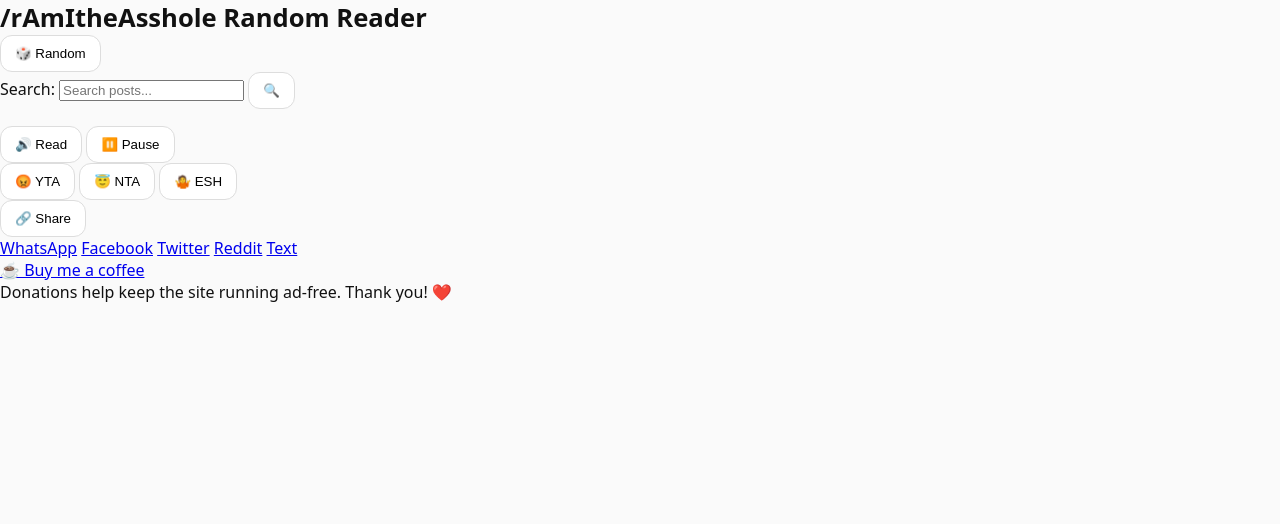
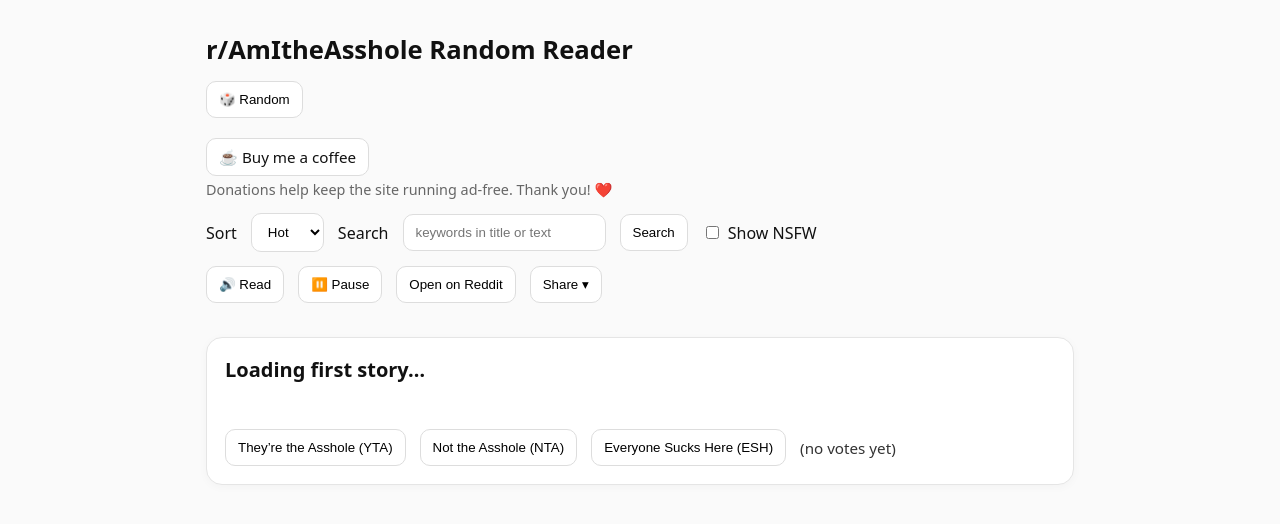
Before and after one commit to r0bay/Latest-Version-of-AITA, a Flask app: page / in a window 1280 px wide. Shown: the top 524 px of the page. Run offline with Flask 3, Linux system fonts and the light colour scheme; data that the repository does not hold is empty.

Commit message:
Add Search button to filter r/AITA posts by keyword

```diff
--- a/static/app.js
+++ b/static/app.js
@@ -10,6 +10,7 @@
 const rangeSel  = document.getElementById("topRange");
 const nsfwChk   = document.getElementById("nsfw");
 const searchBox = document.getElementById("searchBox");
+const searchBtn = document.getElementById("searchBtn"); // NEW
 
 const randomBtn = document.getElementById("randomBtn");
 
@@ -29,7 +30,6 @@
 
 // ---------- State ----------
 let currentPost = null;
-let paused = false;
 
 // ---------- Helpers ----------
 function setLoading(isLoading) {
@@ -47,7 +47,7 @@
   if (sortSel.value) p.set("sort", sortSel.value);
   if (sortSel.value === "top" && rangeSel.value) p.set("t", rangeSel.value);
   if (nsfwChk.checked) p.set("nsfw", "1");
-  if (searchBox.value.trim()) p.set("q", searchBox.value.trim());
+  if (searchBox.value.trim()) p.set("q", searchBox.value.trim()); // picks up your search text
   return p.toString();
 }
 
@@ -110,7 +110,6 @@
       const y = data.counts?.YTA || 0;
       const n = data.counts?.NTA || 0;
       const e = data.counts?.ESH || 0;
-      // No "you voted" text anymore:
       tallyEl.textContent = `YTA: ${y} • NTA: ${n} • ESH: ${e}`;
       setMetaPostVote(currentPost);
       setError("You can only vote once for this story.");
@@ -142,7 +141,6 @@
     const y = data.counts?.YTA || 0;
     const n = data.counts?.NTA || 0;
     const e = data.counts?.ESH || 0;
-    // No "you voted" text here either:
     if (y + n + e > 0) tallyEl.textContent = `YTA: ${y} • NTA: ${n} • ESH: ${e}`;
     if (data.your_vote) setMetaPostVote(currentPost);
   } catch {}
@@ -151,27 +149,21 @@
 // ---------- Speech ----------
 function stopSpeech() {
   synth.cancel();
-  paused = false;
   pauseBtn.textContent = "⏸️ Pause";
 }
-
 function readAloud() {
   if (!currentPost) return;
   stopSpeech();
   const u = new SpeechSynthesisUtterance(`${currentPost.title}. ${currentPost.text}`);
   synth.speak(u);
-  paused = false;
   pauseBtn.textContent = "⏸️ Pause";
 }
-
 function pauseOrResume() {
   if (synth.speaking && !synth.paused) {
     synth.pause();
-    paused = true;
     pauseBtn.textContent = "▶️ Resume";
   } else if (synth.paused) {
     synth.resume();
-    paused = false;
     pauseBtn.textContent = "⏸️ Pause";
   }
 }
@@ -182,40 +174,34 @@
   const text = currentPost?.title ? `AITA: ${currentPost.title}` : `Check this AITA story`;
   return { text, url };
 }
-
 function openShare(url) {
   window.open(url, "_blank", "noopener,noreferrer");
 }
-
 function handleShare(action) {
   const { text, url } = shareTextAndUrl();
   if (!action) return;
-
   switch (action) {
-    case "whatsapp":
-      openShare(`https://wa.me/?text=${encodeURIComponent(text + " " + url)}`);
-      break;
-    case "facebook":
-      openShare(`https://www.facebook.com/sharer/sharer.php?u=${encodeURIComponent(url)}`);
-      break;
-    case "twitter":
-      openShare(`https://twitter.com/intent/tweet?text=${encodeURIComponent(text)}&url=${encodeURIComponent(url)}`);
-      break;
-    case "reddit":
-      openShare(`https://www.reddit.com/submit?url=${encodeURIComponent(url)}&title=${encodeURIComponent(text)}`);
-      break;
-    case "sms":
-      window.location.href = `sms:?&body=${encodeURIComponent(text + " " + url)}`;
-      break;
+    case "whatsapp": openShare(`https://wa.me/?text=${encodeURIComponent(text + " " + url)}`); break;
+    case "facebook": openShare(`https://www.facebook.com/sharer/sharer.php?u=${encodeURIComponent(url)}`); break;
+    case "twitter":  openShare(`https://twitter.com/intent/tweet?text=${encodeURIComponent(text)}&url=${encodeURIComponent(url)}`); break;
+    case "reddit":   openShare(`https://www.reddit.com/submit?url=${encodeURIComponent(url)}&title=${encodeURIComponent(text)}`); break;
+    case "sms":      window.location.href = `sms:?&body=${encodeURIComponent(text + " " + url)}`; break;
   }
 }
-
 function toggleShareMenu(show) {
   shareMenu.style.display = show ? "block" : (shareMenu.style.display === "block" ? "none" : "block");
 }
 
 // ---------- Events ----------
 randomBtn.addEventListener("click", fetchRandom);
+
+// NEW: Clicking the Search button triggers a filtered random
+searchBtn.addEventListener("click", fetchRandom);
+
+// Press Enter in the search box also works
+searchBox.addEventListener("keydown", (e) => {
+  if (e.key === "Enter") fetchRandom();
+});
 
 speakBtn.addEventListener("click", readAloud);
 pauseBtn.addEventListener("click", pauseOrResume);
@@ -225,35 +211,24 @@
   rangeSel.style.display = isTop ? "inline-block" : "none";
 });
 
-// Press Enter in search to fetch with that query
-searchBox.addEventListener("keydown", (e) => {
-  if (e.key === "Enter") fetchRandom();
-});
-
 voteYTA.addEventListener("click", () => vote("YTA"));
 voteNTA.addEventListener("click", () => vote("NTA"));
 voteESH.addEventListener("click", () => vote("ESH"));
 
-// Share dropdown interactions
 shareToggle.addEventListener("click", (e) => {
-  e.stopPropagation();
-  toggleShareMenu();
+  e.stopPropagation(); toggleShareMenu();
 });
 shareMenu.addEventListener("click", (e) => {
-  const btn = e.target.closest("button");
-  if (!btn) return;
-  handleShare(btn.dataset.share);
-  toggleShareMenu(false);
+  const btn = e.target.closest("button"); if (!btn) return;
+  handleShare(btn.dataset.share); toggleShareMenu(false);
 });
-document.addEventListener("click", () => {
-  shareMenu.style.display = "none";
-});
+document.addEventListener("click", () => { shareMenu.style.display = "none"; });
 
 // ---------- Auto-load first story ----------
 window.addEventListener("DOMContentLoaded", () => {
   fetchRandom();
 });
 
-// Initial UI state
+// Initial UI
 rangeSel.style.display = "none";
 setError("");
--- a/templates/index.html
+++ b/templates/index.html
@@ -1,68 +1,66 @@
-<!DOCTYPE html>
-<html lang="en">
+<!doctype html>
+<html>
 <head>
-  <meta charset="UTF-8" />
-  <meta name="viewport" content="width=device-width, initial-scale=1.0" />
-  <title>Random AITA</title>
-  <link rel="stylesheet" href="/static/styles.css" />
+  <meta charset="utf-8" />
+  <title>Random AITA — Reader</title>
+  <meta name="viewport" content="width=device-width, initial-scale=1" />
+  <link rel="stylesheet" href="/static/styles.css">
+  <style>
+    :root { --gap: 14px; }
+    * { box-sizing: border-box; }
+    body { font-family: system-ui, -apple-system, Segoe UI, Roboto, sans-serif; margin: 0; padding: 0; background: #fafafa; color: #111; }
+    main { max-width: 900px; margin: 32px auto; padding: 0 16px; }
+    header { display: grid; gap: var(--gap); margin-bottom: 16px; }
+    .controls, .controls2 { display: flex; flex-wrap: wrap; gap: var(--gap); align-items: center; }
+    .row { display: flex; flex-wrap: wrap; gap: var(--gap); align-items: center; }
+    .card { background: #fff; border: 1px solid #e5e5e5; border-radius: 16px; padding: 18px; box-shadow: 0 2px 10px rgba(0,0,0,.03); }
+    h1 { font-size: 1.6rem; margin: 0; }
+    h2 { font-size: 1.25rem; margin-top: 0; }
+    .body { white-space: pre-wrap; line-height: 1.55; }
+    .meta { color: #666; font-size: .9rem; margin-top: 10px; min-height: 1.2em; }
+    button, select, input[type="text"] { padding: 10px 12px; border-radius: 10px; border: 1px solid #ddd; background: #fff; }
+    button:hover { background: #f2f2f2; cursor: pointer; }
+    .spinner {
+      position: fixed; top: 16px; right: 16px;
+      display: none; width: 22px; height: 22px;
+      border: 3px solid #ccc; border-top-color: #333; border-radius: 50%;
+      animation: spin 1s linear infinite; z-index: 100;
+    }
+    @keyframes spin { to { transform: rotate(360deg); } }
+    .error { color: #b00020; font-size: .95rem; min-height: 1.2em; }
+    .vote { display: flex; flex-wrap: wrap; gap: var(--gap); align-items: center; margin-top: 12px; }
+    .vote .tally { color: #333; font-size: .95rem; }
+    .toggle { display:flex; align-items:center; gap:6px; }
+    .share-wrap { position: relative; display: inline-block; }
+    .share-menu {
+      position: absolute; top: 105%; left: 0;
+      background: #fff; border: 1px solid #ddd; border-radius: 10px;
+      box-shadow: 0 6px 16px rgba(0,0,0,.08);
+      padding: 8px; display: none; min-width: 180px; z-index: 50;
+    }
+    .share-menu button { display: block; width: 100%; text-align: left; margin: 2px 0; }
+
+    /* Buy Me a Coffee (minimal) */
+    .tip-wrap { margin-top: 6px; }
+    .tip-btn {
+      display: inline-block; padding: 8px 12px; border-radius: 10px;
+      border: 1px solid #ddd; background: #fff; text-decoration: none; color: #111; font-size: .95rem;
+    }
+    .tip-btn:hover { background: #f2f2f2; }
+    .tip-note { color:#666; font-size:.9rem; margin-top:4px; }
+  </style>
 </head>
 <body>
-  <div class="container">
-    <h1>/rAmItheAsshole Random Reader</h1>
+<main>
+  <header>
+    <h1>r/AmItheAsshole Random Reader</h1>
 
-    <!-- Random button -->
-    <div class="controls">
-      <button id="randomBtn" title="Get Random Post">🎲 Random</button>
+    <!-- Random button alone under title -->
+    <div class="row">
+      <button id="randomBtn">🎲 Random</button>
     </div>
 
-    <!-- Search box -->
-    <div class="search-bar">
-      <label for="searchInput">Search:</label>
-      <input id="searchInput" type="text" placeholder="Search posts..." />
-      <button id="searchBtn">🔍</button>
-    </div>
-
-    <!-- Post display -->
-    <div id="post-container" class="post">
-      <h2 id="post-title"></h2>
-      <p id="post-author"></p>
-      <div id="post-body"></div>
-      <div id="post-footer">
-        <span id="post-flair" class="flair hidden"></span>
-      </div>
-    </div>
-
-    <!-- Read controls -->
-    <div class="tts-controls">
-      <button id="readBtn">🔊 Read</button>
-      <button id="pauseBtn">⏸️ Pause</button>
-    </div>
-
-    <!-- Voting -->
-    <div class="vote-buttons">
-      <button id="voteYTA" class="vote-btn">😡 YTA</button>
-      <button id="voteNTA" class="vote-btn">😇 NTA</button>
-      <button id="voteESH" class="vote-btn">🤷 ESH</button>
-    </div>
-
-    <!-- Vote results -->
-    <div id="vote-results"></div>
-
-    <!-- Share button -->
-    <div class="share-section">
-      <div class="dropdown">
-        <button class="dropbtn">🔗 Share</button>
-        <div class="dropdown-content">
-          <a href="#" id="share-whatsapp">WhatsApp</a>
-          <a href="#" id="share-facebook">Facebook</a>
-          <a href="#" id="share-twitter">Twitter</a>
-          <a href="#" id="share-reddit">Reddit</a>
-          <a href="#" id="share-text">Text</a>
-        </div>
-      </div>
-    </div>
-
-    <!-- Buy Me a Coffee -->
+    <!-- Buy Me a Coffee (hardcoded link) -->
     <div class="row">
       <div class="tip-wrap">
         <a class="tip-btn" href="https://www.buymeacoffee.com/randomaita" target="_blank" rel="noopener">
@@ -71,8 +69,78 @@
         <div class="tip-note">Donations help keep the site running ad-free. Thank you! ❤️</div>
       </div>
     </div>
-  </div>
 
-  <script src="/static/app.js"></script>
+    <!-- Controls -->
+    <div class="controls">
+      <div class="row">
+        <label>Sort</label>
+        <select id="sort">
+          <option value="hot">Hot</option>
+          <option value="new">New</option>
+          <option value="top">Top</option>
+        </select>
+        <select id="topRange" style="display:none">
+          <option value="day">Day</option>
+          <option value="week" selected>Week</option>
+          <option value="month">Month</option>
+          <option value="year">Year</option>
+          <option value="all">All</option>
+        </select>
+      </div>
+
+      <!-- Search + Button (new) -->
+      <div class="row">
+        <label for="searchBox">Search</label>
+        <input id="searchBox" type="text" placeholder="keywords in title or text" />
+        <button id="searchBtn">Search</button>
+      </div>
+
+      <div class="row toggle">
+        <input id="nsfw" type="checkbox" />
+        <label for="nsfw">Show NSFW</label>
+      </div>
+    </div>
+
+    <div class="controls2">
+      <div class="row">
+        <button id="speak">🔊 Read</button>
+        <button id="pause">⏸️ Pause</button>
+      </div>
+      <div class="row">
+        <a id="openLink" target="_blank" rel="noopener"><button>Open on Reddit</button></a>
+
+        <!-- Minimalist Share dropdown -->
+        <div class="share-wrap">
+          <button id="shareToggle">Share ▾</button>
+          <div class="share-menu" id="shareMenu">
+            <button data-share="whatsapp">🟢 WhatsApp</button>
+            <button data-share="facebook">🔵 Facebook</button>
+            <button data-share="twitter">✖️ Twitter (X)</button>
+            <button data-share="reddit">🟠 Reddit</button>
+            <button data-share="sms">💬 Text/SMS</button>
+          </div>
+        </div>
+      </div>
+    </div>
+  </header>
+
+  <div class="spinner" id="spinner"></div>
+  <div id="error" class="error"></div>
+
+  <article class="card">
+    <h2 id="title">Loading first story…</h2>
+    <p id="text" class="body"></p>
+    <div class="meta" id="meta"></div>
+
+    <div class="vote">
+      <button id="voteYTA">They’re the Asshole (YTA)</button>
+      <button id="voteNTA">Not the Asshole (NTA)</button>
+      <button id="voteESH">Everyone Sucks Here (ESH)</button>
+      <span class="tally" id="tally">(no votes yet)</span>
+    </div>
+  </article>
+</main>
+
+<script src="/static/app.js?v=7"></script>
 </body>
 </html>
```
